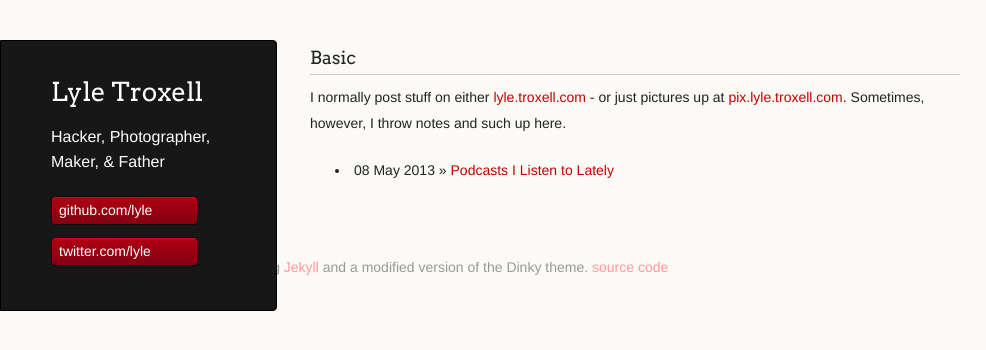
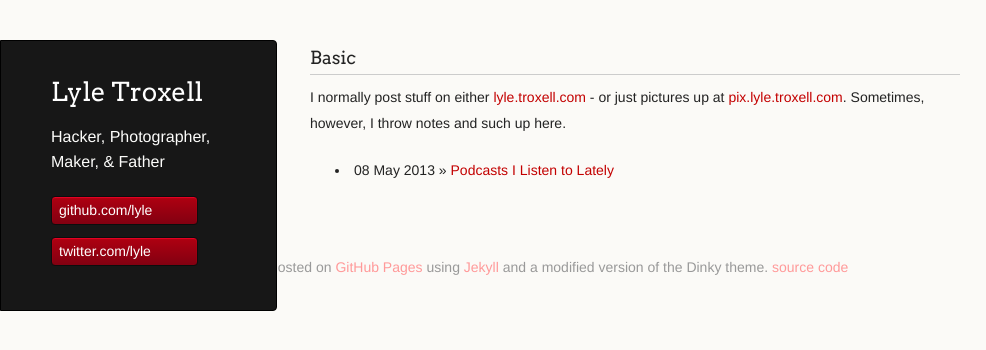
Before and after one commit to lyle/lyle.github.io, a Jekyll site: the page built from index.html, in a window 1280 px wide. Shown: the top 350 px of the page, without its empty margins (0-986 px from the left). Built offline with Jekyll 4.4.1, drawn with Linux system fonts in a browser that asks for light colours; Markdown is read by kramdown in place of the engine named in the settings.

Commit message:
more format for footer

```diff
--- a/stylesheets/styles.css
+++ b/stylesheets/styles.css
@@ -324,8 +324,8 @@
   bottom:10px;
 	padding-left: 50px;*/
   clear: both;
-  margin-top: 30px;
-  margin-left: 20px;
+  margin-top: 300px;
+  margin-left: 200px;
   color: #999;
 }
 footer a{color:#f99;}
@@ -344,7 +344,7 @@
 
 	footer {
 		border-top: 1px solid #ccc;
-		margin:0 84px 0 50px;
+		margin:0px 84px 0 50px;
 		padding:0;
 	}
 
```
